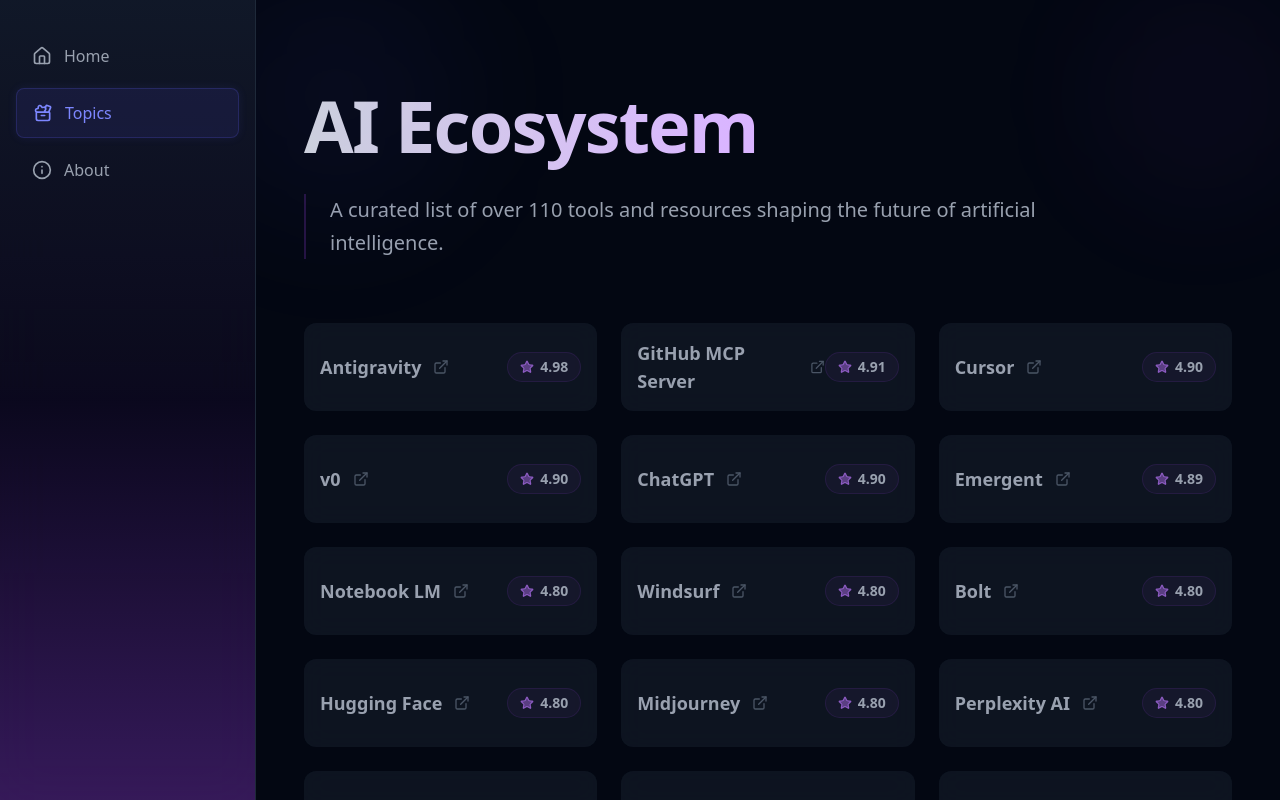
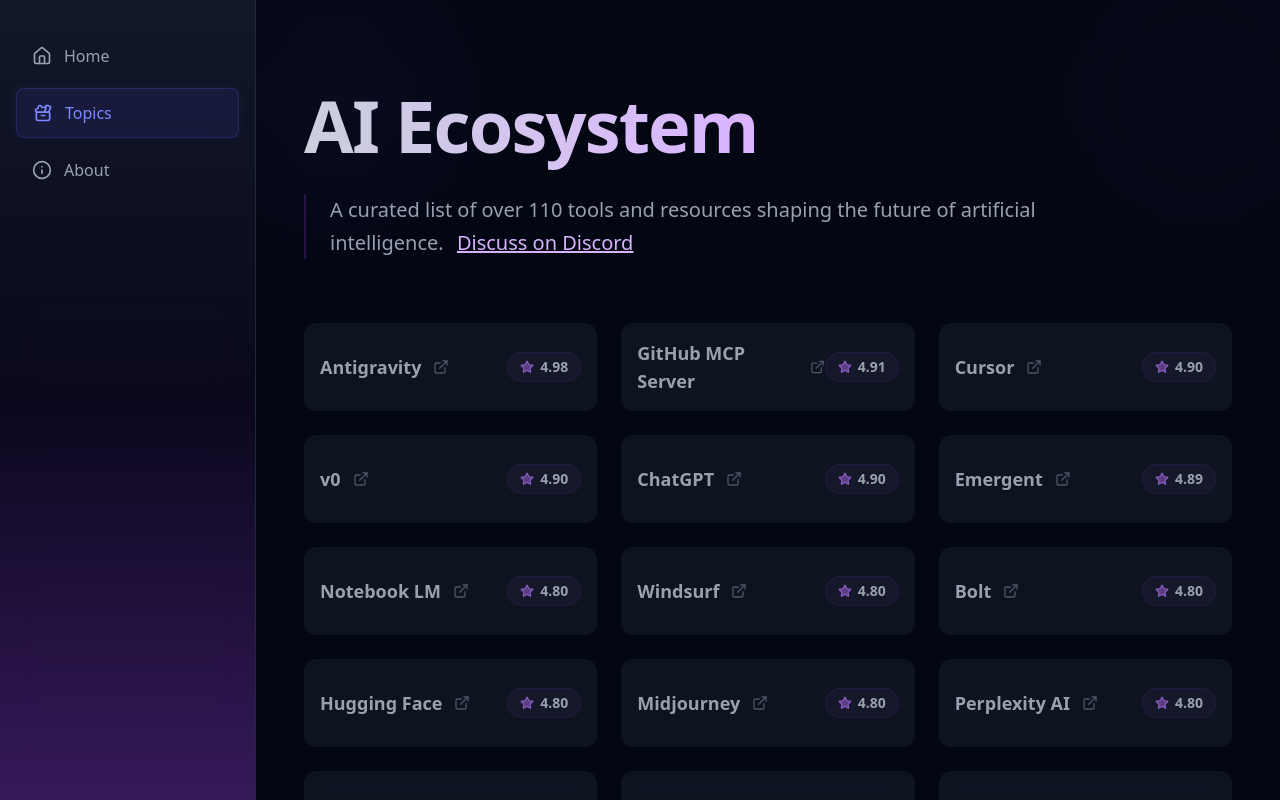
Before and after one commit to edwardtanguay/fastfollow, a Next.js app: page /topics in a window 1280 px wide. Built offline with nearby package versions, Linux system fonts and the light colour scheme.

Commit message:
TWEAK: Add Discord link to topics page

```diff
--- a/src/app/topics/page.tsx
+++ b/src/app/topics/page.tsx
@@ -18,7 +18,7 @@
             AI Ecosystem
           </h1>
           <p className="text-xl text-gray-400 leading-relaxed max-w-3xl border-l-2 border-purple-500/20 pl-6">
-            A curated list of over {displayNumber} tools and resources shaping the future of artificial intelligence.
+            A curated list of over {displayNumber} tools and resources shaping the future of artificial intelligence. <a href="https://discord.gg/cHH9VjNF" className="text-purple-300 underline ml-2" target="_blank" rel="noopener noreferrer">Discuss on Discord</a>
           </p>
         </header>
 
```
